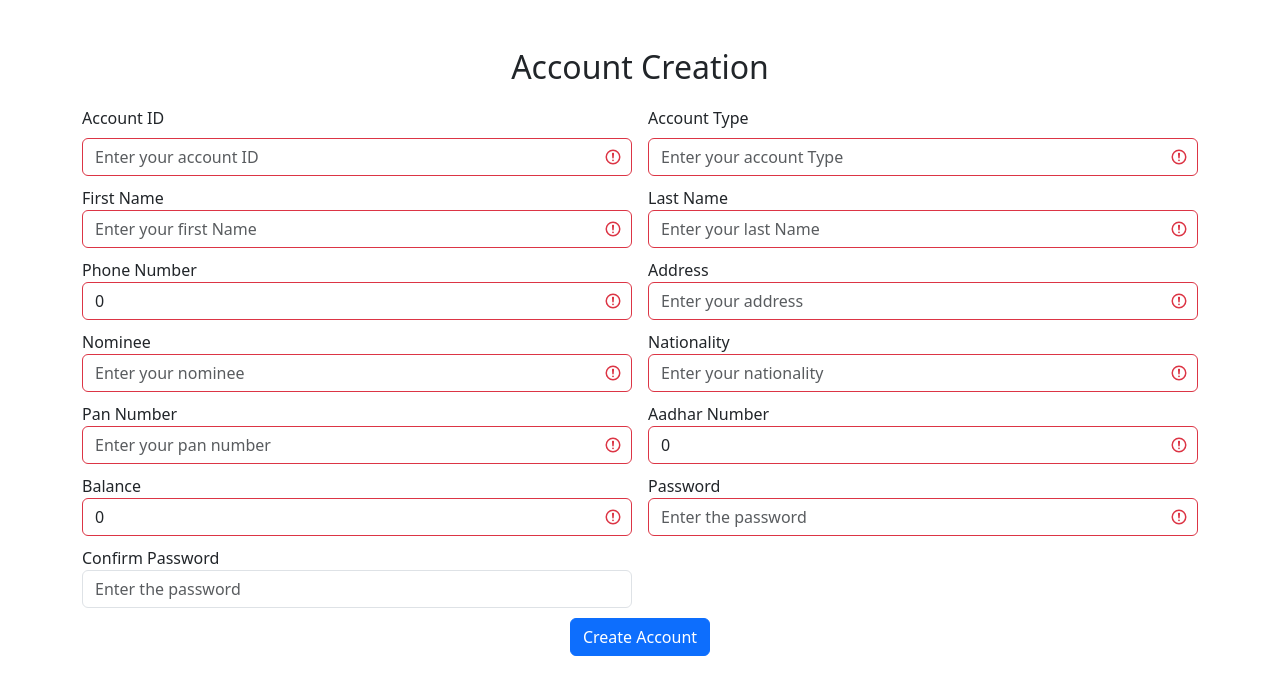
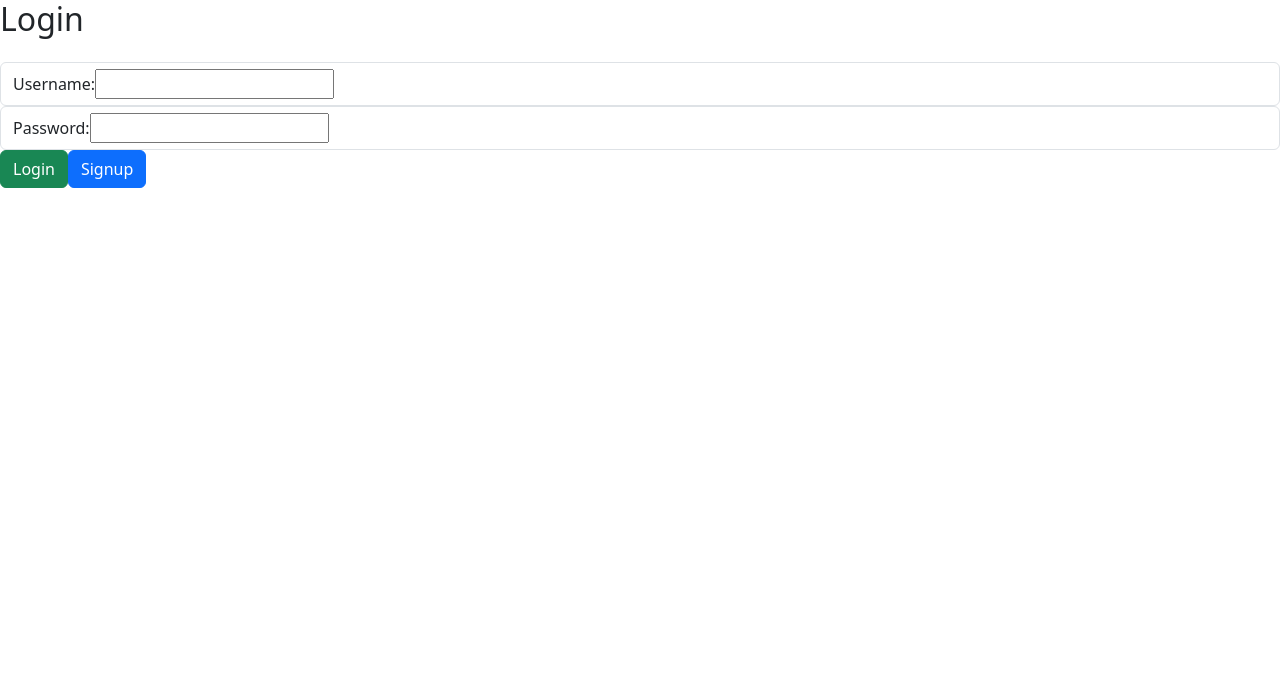
Before and after one commit to ShreyaBayari-elsevier/CBS, a React (Create React App) app in the folder frontend/: page / in a window 1280 px wide. Shown: the top 694 px of the page. Built offline with nearby package versions, Linux system fonts and the light colour scheme.

Commit message:
added router to login and signup

```diff
--- a/frontend/package.json
+++ b/frontend/package.json
@@ -36,5 +36,8 @@
       "last 1 firefox version",
       "last 1 safari version"
     ]
+  },
+  "devDependencies": {
+    "react-router-dom": "^6.16.0"
   }
 }
--- a/frontend/src/App.js
+++ b/frontend/src/App.js
@@ -1,12 +1,14 @@
 import logo from './logo.svg';
 import './App.css';
 import Main from './pages/Main';
+import Login from './components/Login/Login';
+
 import AccountCreation  from './components/SignUp/SignUp';
 
 function App() {
   return (
     <div className="App">
-      <AccountCreation/>
+      <Main/>
     </div>
   );
 }
--- a/frontend/src/components/Login/Login.jsx
+++ b/frontend/src/components/Login/Login.jsx
@@ -1,5 +1,6 @@
 import React, { useState } from 'react';
 import axios from 'axios';
+import { Link } from 'react-router-dom';
 
 function Login() {
   const [username, setUsername] = useState('');
@@ -65,7 +66,15 @@ function Login() {
             required
           />
         </div>
+        <Link to='/Home'>
+
         <button className="btn btn-success " type="submit"> Login</button>
+        </Link>
+        <Link to='/Signup'>
+          <button type="submit" className="btn btn-primary">
+            Signup
+            </button>
+        </Link>
       </form>
     </div>
   );
--- a/frontend/src/components/SignUp/SignUp.jsx
+++ b/frontend/src/components/SignUp/SignUp.jsx
@@ -1,6 +1,7 @@
 import React, { useState } from "react";
 import axios from "axios";
 import "./SignUp.css";
+import { Link, Outlet } from "react-router-dom";
 
 function AccountCreation() {
   const [confirmPassword, setPassword] = useState("");
@@ -434,11 +435,14 @@ function AccountCreation() {
         </div>
 
         <div style={{ marginTop: "10px", textAlign: "center" }} text-center>
+          <Link to='/'>
           <button type="submit" className="btn btn-primary">
             Create Account
           </button>
+          </Link>
         </div>
       </form>
+      <Outlet/>
     </div>
   );
 
--- a/frontend/src/pages/Main.jsx
+++ b/frontend/src/pages/Main.jsx
@@ -1,11 +1,24 @@
 import React from 'react';
 import Navbar from '../components/Navbar/NavBar';
+import Login from '../components/Login/Login';
+import Signup from '../components/SignUp/SignUp';
+import { Route, Routes, BrowserRouter } from 'react-router-dom';
 
 function Main(){
     return(
         <div>
-            <Navbar/>
-            <p>WELCOME TO CENTRAL BANKING SYSTEM!</p>
+            {/* <Navbar/>
+            <Login/> */}
+            {/* <p>WELCOME TO CENTRAL BANKING SYSTEM!</p> */}
+            <BrowserRouter>
+                <Routes>
+                    <Route path='/'>
+                    <Route path="/"  element={<Login />} />
+                    <Route path="/Signup" element={<Signup />} />
+                    <Route path="/Home" element={<Navbar />} />
+                    </Route>
+                </Routes>
+            </BrowserRouter>
         </div>
     );
 }
```
Also changed, not shown: 2 other files (tests, documents, lock files or other folders).
